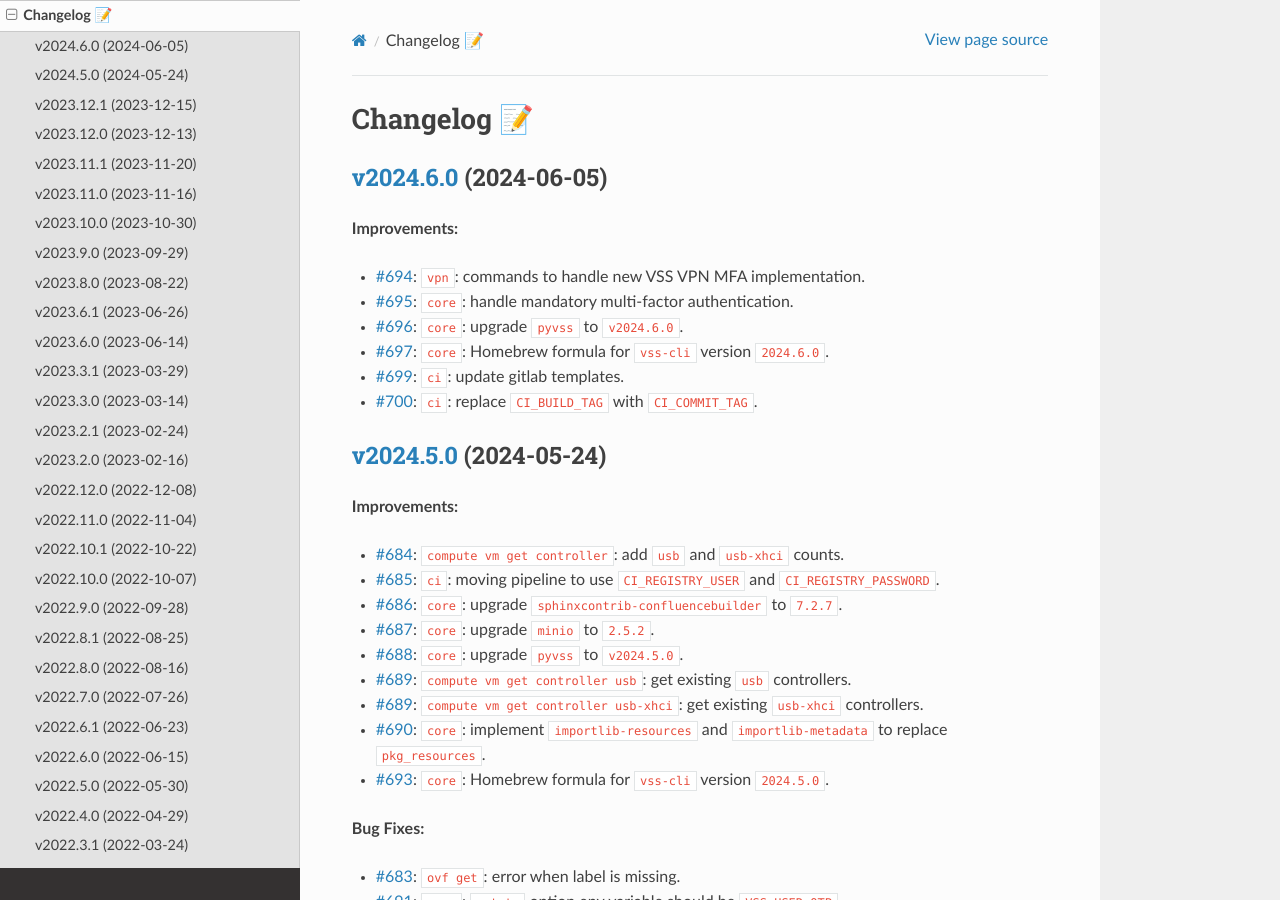
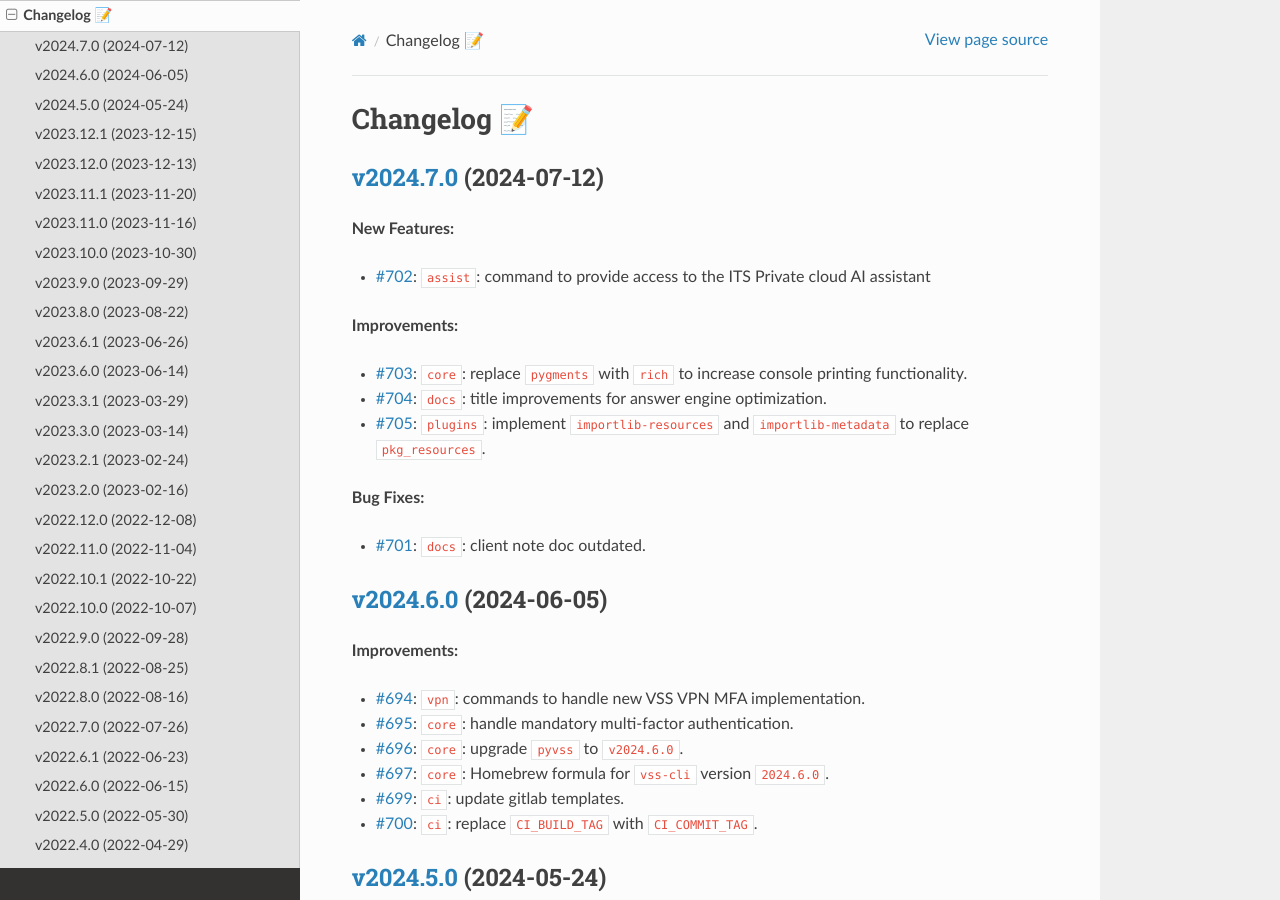
Before and after one commit to EIS-ITS/vss-cli, a Sphinx documentation site: the page built from docs/changelog.rst, in a window 1280 px wide and 900 px high. Built offline with Sphinx 7.4.7 and the Read the Docs theme 2.0.0, drawn with Linux system fonts in a browser that asks for light colours; the version number could not be read and is left out.

Commit message:
Issue #706: 🎉Version release v2024.7.0 - fixes #706

```diff
--- a/docs/changelog.rst
+++ b/docs/changelog.rst
@@ -1,7 +1,25 @@
 Changelog 📝
 ============
 
-`v2024.6.0 <https://gitlab-ee.eis.utoronto.ca/vss/vss-cli/tags/v2024.5.24>`_ (2024-06-05)
+`v2024.7.0 <https://gitlab-ee.eis.utoronto.ca/vss/vss-cli/tags/v2024.7.0>`_ (2024-07-12)
+------------------------------------------------------------------------------------------
+
+**New Features:**
+
+- `#702 <https://gitlab-ee.eis.utoronto.ca/vss/vss-cli/issues/702>`_: ``assist``: command to provide access to the ITS Private cloud AI assistant
+
+**Improvements:**
+
+- `#703 <https://gitlab-ee.eis.utoronto.ca/vss/vss-cli/issues/703>`_: ``core``:  replace ``pygments`` with ``rich`` to increase console printing functionality.
+- `#704 <https://gitlab-ee.eis.utoronto.ca/vss/vss-cli/issues/704>`_: ``docs``:  title improvements for answer engine optimization.
+- `#705 <https://gitlab-ee.eis.utoronto.ca/vss/vss-cli/issues/705>`_: ``plugins``:  implement ``importlib-resources`` and ``importlib-metadata`` to replace ``pkg_resources``.
+
+**Bug Fixes:**
+
+- `#701 <https://gitlab-ee.eis.utoronto.ca/vss/vss-cli/issues/701>`_: ``docs``: client note doc outdated.
+
+
+`v2024.6.0 <https://gitlab-ee.eis.utoronto.ca/vss/vss-cli/tags/v2024.5.0>`_ (2024-06-05)
 ------------------------------------------------------------------------------------------
 
 **Improvements:**
```
Also changed, not shown: CHANGELOG.md (+17 -1 lines), .bumpversion.cfg, 7 other files.
